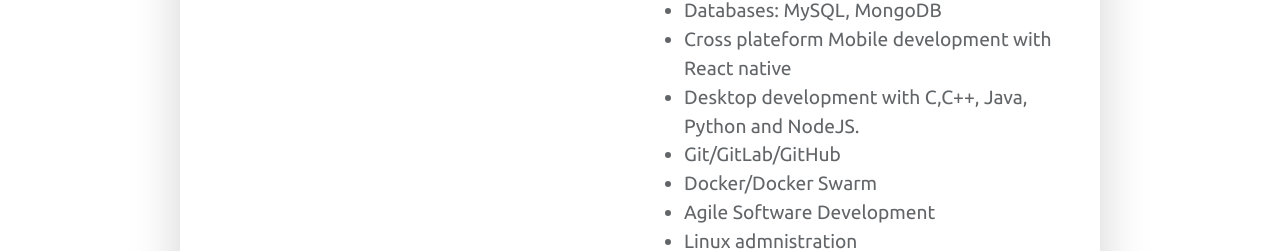
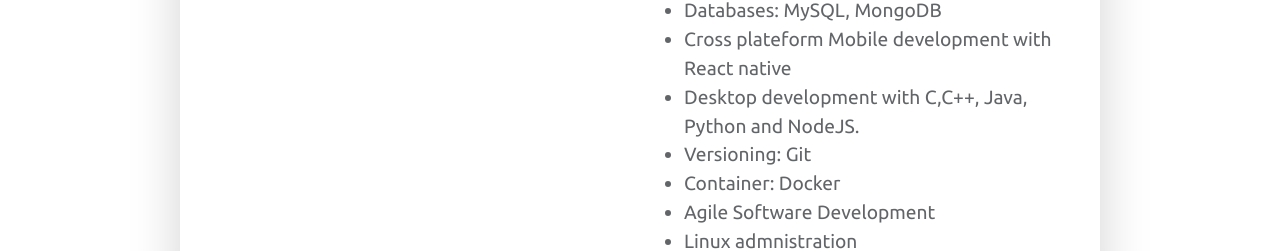
Before and after one commit to marinasy-marti/reactportfolio, a React (Create React App) app: page / in a window 1280 px wide. Shown: the part 1337-1588 px from the top of the page. Built offline with nearby package versions, Linux system fonts and the light colour scheme.

Commit message:
corrected some words

```diff
--- a/src/personalisation/components/Aboutme.jsx
+++ b/src/personalisation/components/Aboutme.jsx
@@ -37,8 +37,8 @@
                                 <li>Databases: MySQL, MongoDB</li>
                                 <li>Cross plateform Mobile development with React native</li>
                                 <li>Desktop development with C,C++, Java, Python and NodeJS.</li>
-                                <li>Git/GitLab/GitHub</li>
-                                <li>Docker/Docker Swarm</li>
+                                <li>Versioning: Git</li>
+                                <li>Container: Docker</li>
                                 <li>Agile Software Development</li>
                                 <li>Linux admnistration</li>
                             </ul>
```
